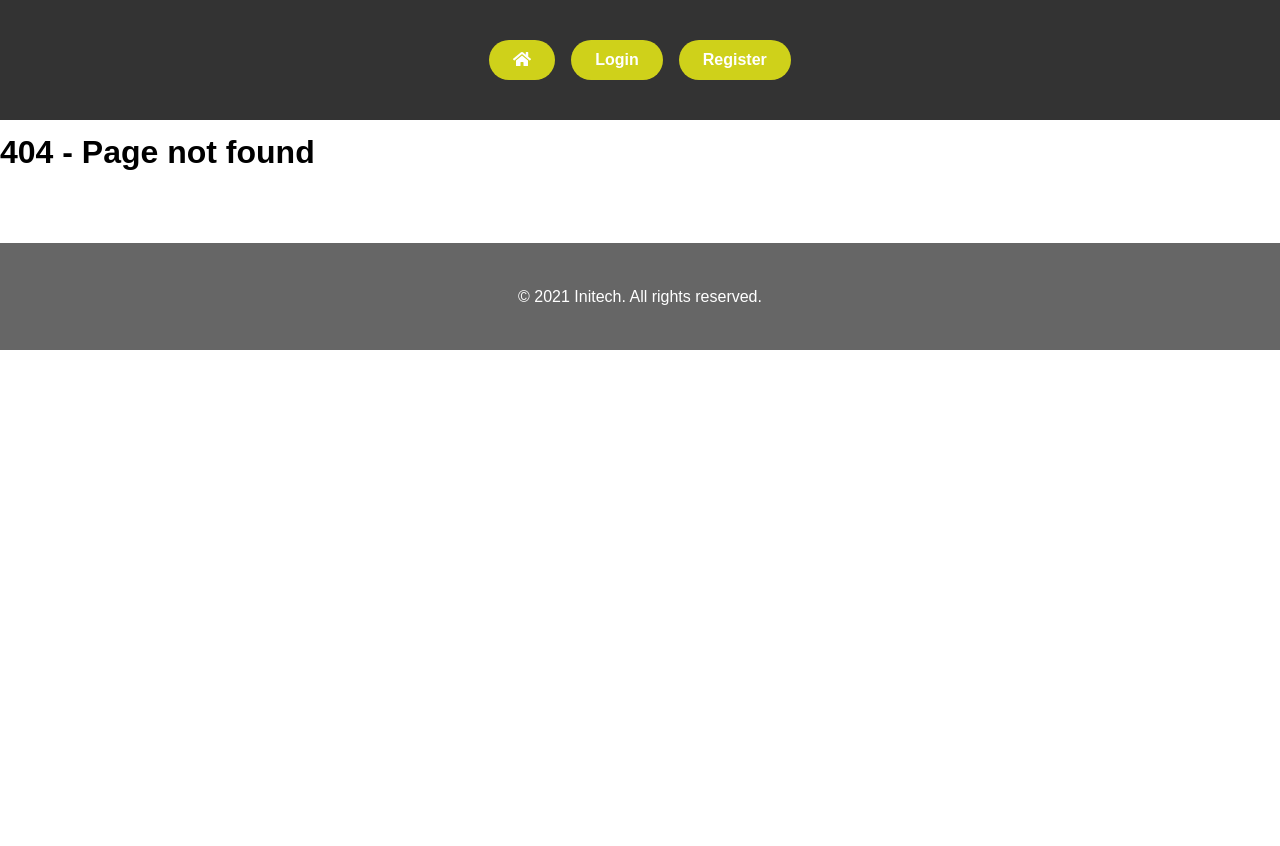
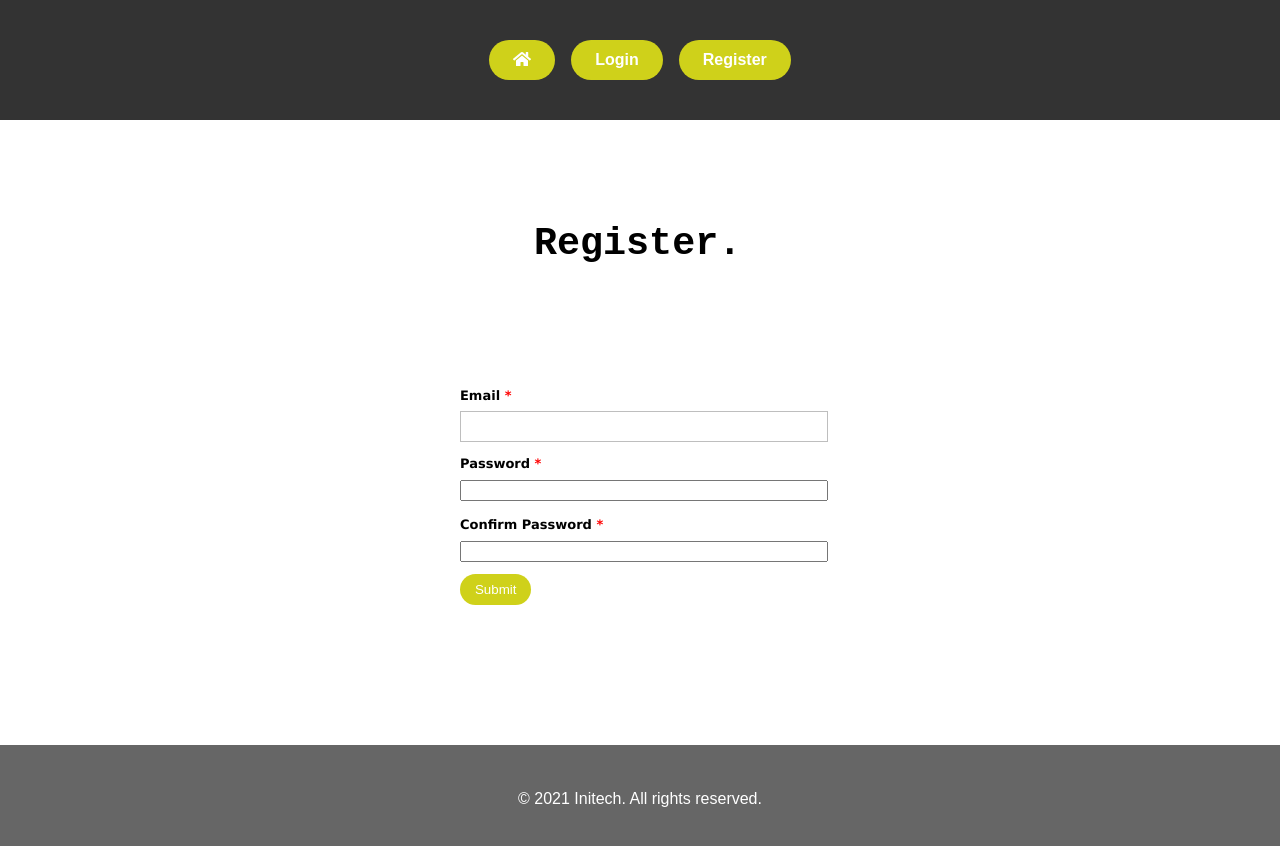
Before and after one commit to Topher-Dunlap/field-agent-react, a React (Create React App) app: page /register in a window 1280 px wide. Before the commit this address had no page. Shown: the top 846 px of the page. Before the commit the page ends 800 px from the top, so only its background shows below. Built offline with nearby package versions, Linux system fonts and the light colour scheme.

Commit message:
added registration comp

```diff
--- a/src/Components/Errors.jsx
+++ b/src/Components/Errors.jsx
@@ -1,4 +1,5 @@
 import React from 'react';
+import '../css/errors.css';
 
 export default function Errors({errors = []}) {
     if (errors.length === 0) {
@@ -6,7 +7,7 @@ export default function Errors({errors = []}) {
     }
 
     return (
-        <div className="alert alert-danger">
+        <div className="alert">
             <ul>
                 {errors.map(error => (
                     <li key={error}>{error}</li>
--- a/src/Components/Registration.jsx
+++ b/src/Components/Registration.jsx
@@ -0,0 +1,133 @@
+import React, {useContext, useState} from 'react';
+import {useHistory} from "react-router-dom";
+import Errors from "./Errors";
+import AuthContext from "./AuthContext";
+import config from "../config";
+import '../css/registration.css';
+
+export default function Registration() {
+
+    const [username, setUsername] = useState('');
+    const [password, setPassword] = useState('');
+    const [confirmPassword, setConfirmPassword] = useState('');
+    const [errors, setErrors] = useState([]);
+
+    const auth = useContext(AuthContext);
+
+    const history = useHistory();
+
+    const usernameOnChangeHandler = (event) => {
+        setUsername(event.target.value);
+    };
+
+    const passwordOnChangeHandler = (event) => {
+        setPassword(event.target.value);
+    };
+
+    const confirmPasswordOnChangeHandler = (event) => {
+        setConfirmPassword(event.target.value);
+    };
+
+    const formSubmitHandler = (event) => {
+        event.preventDefault();
+
+        // clear my errors
+        setErrors([]);
+
+        // client side validation... make sure password and confirm password match
+        if (password !== confirmPassword) {
+            setErrors(['Password and confirm password don\'t match']);
+            return;
+        }
+
+        const newUser = {
+            username,
+            password
+        };
+
+        const init = {
+            method: 'POST', // GET by default
+            headers: {
+                'Content-Type': 'application/json'
+            },
+            body: JSON.stringify(newUser)
+        };
+
+        fetch(`${config.API_ENDPOINT_NEW_USER}/create_account`, init)
+            .then(response => {
+                if (response.status === 201 || response.status === 400) {
+                    return response.json();
+                }
+                return Promise.reject('Something unexpected went wrong :)');
+            })
+            .then(data => {
+                if (data.id) {
+                    const init = {
+                        method: 'POST', // GET by default
+                        headers: {
+                            'Content-Type': 'application/json'
+                        },
+                        body: JSON.stringify(newUser)
+                    };
+                    fetch(`${config.API_ENDPOINT_NEW_USER}/authenticate`, init)
+                        .then(response => {
+                            if (response.status === 200) {
+                                return response.json();
+                            } else if (response.status === 403) {
+                                return null;
+                            }
+                            return Promise.reject('Something unexpected went wrong :)');
+                        })
+                        .then(data => {
+                            if (data) {
+                                auth.login(data.jwt_token);
+                                history.push('/');
+                            } else {
+                                // we have error messages
+                                setErrors(['Login failure.']);
+                            }
+                        })
+                        .catch(error => console.log(error));
+                } else {
+                    // we have errors to display
+                    setErrors(data.messages)
+                }
+            })
+            .catch(error => console.log(error));
+    };
+
+    return (
+        <main>
+            <section>
+                <div className="wrapper">
+                    <div className="typing-demo-reg">
+                        <h1>Register.</h1>
+                    </div>
+                </div>
+                <Errors errors={errors}/>
+                <form onSubmit={formSubmitHandler}>
+                    <ul className="form-style-1">
+                        <li>
+                            <label>Email <span className="required">*</span></label>
+                            <input type="email" name="username" className="field-long"
+                                   onChange={usernameOnChangeHandler}/>
+                        </li>
+                        <li>
+                            <label>Password <span className="required">*</span></label>
+                            <input type="password" name="password" className="field-long"
+                                   onChange={passwordOnChangeHandler}/>
+                        </li>
+                        <li>
+                            <label>Confirm Password <span className="required">*</span></label>
+                            <input type="password" name="password" className="field-long"
+                                   onChange={confirmPasswordOnChangeHandler}/>
+                        </li>
+                        <li>
+                            <input className="buttonSubmit" type="submit" value="Submit"/>
+                        </li>
+                    </ul>
+                </form>
+            </section>
+        </main>
+    )
+}
--- a/src/Components/SwitchNavRoutes.jsx
+++ b/src/Components/SwitchNavRoutes.jsx
@@ -41,10 +41,10 @@ export default function SwitchNavRoutes() {
                 path='/login'
                 component={UserLogin}
             />
-            {/*<Route*/}
-            {/*    path='/register'*/}
-            {/*    component={Registration}*/}
-            {/*/>*/}
+            <Route
+                path='/register'
+                component={Registration}
+            />
             <Route
                 component={NotFoundPage}
             />
--- a/src/Components/UserLogin.jsx
+++ b/src/Components/UserLogin.jsx
@@ -2,6 +2,7 @@ import React, {useContext, useState} from 'react';
 import {useHistory} from "react-router-dom";
 import Errors from "./Errors";
 import AuthContext from "./AuthContext";
+import '../css/user-login.css';
 
 export default function UserLogin() {
 
--- a/src/config.js
+++ b/src/config.js
@@ -1,4 +1,5 @@
 
 export default {
     API_ENDPOINT: 'http://localhost:8080/api',
+    API_ENDPOINT_NEW_USER: 'http://localhost:5000'
 }
--- /dev/null
+++ b/src/css/errors.css
@@ -0,0 +1,10 @@
+.alert > ul > li {
+    color: red;
+    list-style-type: none;
+    padding: 0;
+    text-align: center;
+}
+
+.alert > ul {
+    padding: 0;
+}
--- a/src/css/registration.css
+++ b/src/css/registration.css
@@ -6,7 +6,7 @@
     justify-content: center;
 }
 
-.typing-demo {
+.typing-demo-reg {
     width: 17ch;
     animation: typing 1.19s steps(22), blink .5s step-end infinite alternate;
     white-space: nowrap;
@@ -29,49 +29,7 @@
     }
 }
 
-nav {
-    background-color: #333333;
-}
-
-nav > ul {
-    margin: 1rem;
-    padding-left: 1em;
-    display: flex;
-    margin: 2rem;
-    padding-left: 0;
-    display: flex;
-    justify-content: center;
-    align-content: center;
-}
-
-nav > ul > li {
-    padding: 0.4rem;
-    list-style-type: none;
-    background-color: #333;
-}
-
-nav > ul > li > a {
-    border-radius: 25px;
-    color: #333333;
-}
-
-
-
 /* mobile screens */
 @media screen and (max-width: 768px) {
-    nav {
-        display: flex;
-        flex-direction: column;
-        justify-content: center;
-        align-items: center;
-    }
 
-    nav > nav {
-        margin: 0 0 3rem 0;
-    }
-
-    .sideNavList {
-        text-align: center;
-        background-color: #AAAAAA;
-    }
 }
--- a/src/css/user-login.css
+++ b/src/css/user-login.css
@@ -29,7 +29,6 @@
     }
 }
 
-
 .backButton {
     margin: 1rem;
     display: flex;
```
